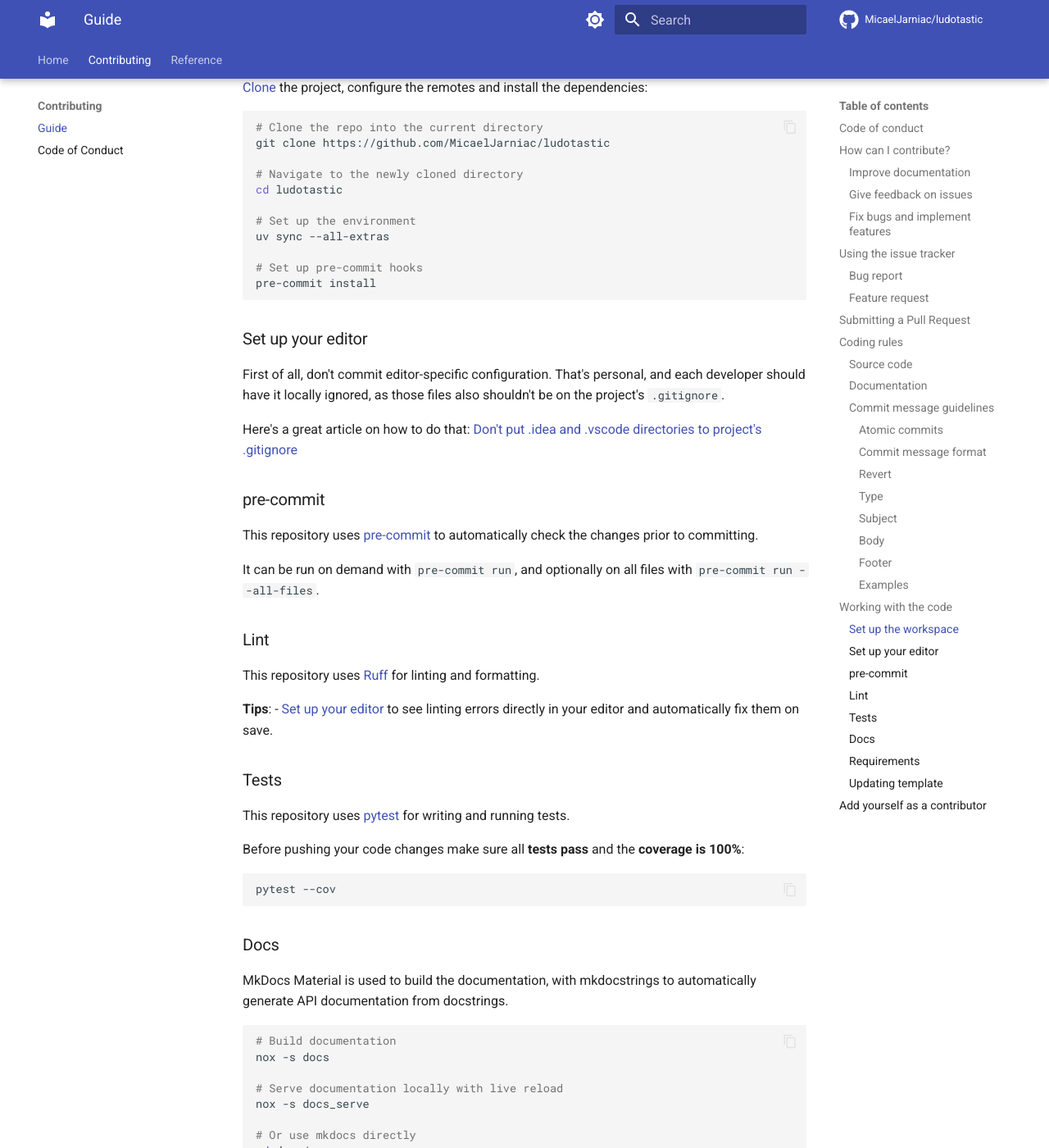
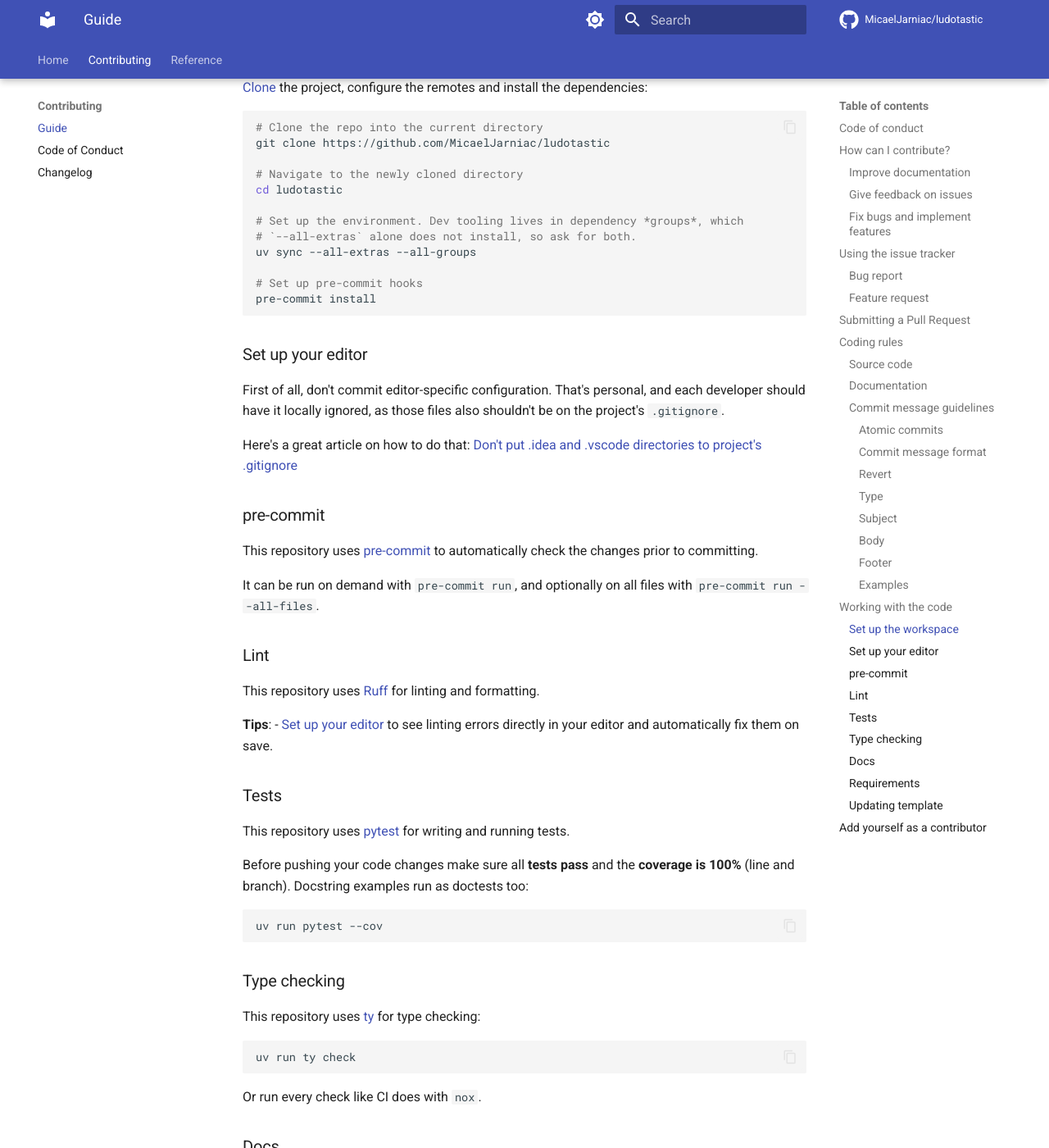
Before and after one commit to KaiqueCarvalho01/ludotastic, an MkDocs documentation site: the page built from docs/CONTRIBUTING.md, in a window 1280 px wide and 1400 px high, scrolled down 5318 px. Shown: the whole window at 82% size. Built offline with MkDocs 1.6.1 and Material for MkDocs 9.7.7, drawn with Linux system fonts in a browser that asks for light colours; comment, search, counter and statistics services are not loaded; the version menu is left out; some of the changed text lies outside the part shown.

Commit message:
chore: port template improvements from pyktane
Both projects come from the same crustypy template commit; these are the
general fixes made downstream in pyktane since then, minus anything
specific to that project. Type checking moves to ty and the project
targets Python 3.14 only.

Python and typing:
- Require Python >= 3.14; update classifiers, .python-version and
  .python-versions.
- Replace mypy with ty, with every rule set to error; nox runs `ty check`.
- Update the README badge, reference, contributing guide and .gitignore.

Release:
- Run semantic-release from the locked `release` dependency group instead
  of the published Docker actions, which resolve a broken GitPython.
- Make attaching assets to the GitHub release non-blocking, so a failed
  upload warns instead of skipping the PyPI publish.
- Pin PSR v10 defaults: allow_zero_version = true, major_on_zero = false,
  and changelog mode "update" with an explicit insertion flag, added to
  docs/CHANGELOG.md. tests/test_changelog.py guards that contract.

CI and tooling:
- Give the CI workflow read-only contents permission.
- Require nox >= 2026.2.9 so sessions survive a second local run.
- Enable branch coverage, fail under 100%, run doctests, and fail tests on
  unclosed resource warnings.
- Ignore CPY001; allow PLR2004/S106/S107 in tests.

Docs:
- Drop the mike version provider and add the changelog to the nav.
- Point reference.md config links at GitHub; fix the hook list.
- Remove the api.md options block that duplicated mkdocs.yml.
- CONTRIBUTING: sync with --all-groups, run mkdocs from the repo root.
- Add SECURITY.md; use conventional commits for the all-contributors bot.

````diff
--- a/docs/CONTRIBUTING.md
+++ b/docs/CONTRIBUTING.md
@@ -63,7 +63,7 @@ Here is a summary of the steps to follow:
 ```bash
 $ git checkout main
 $ git pull upstream main
-$ uv sync --all-extras
+$ uv sync --all-extras --all-groups
 ```
 3. Create a new topic branch (off the main project development branch) to contain your feature, change, or fix:
 ```bash
@@ -208,8 +208,9 @@ git clone https://github.com/MicaelJarniac/ludotastic
 # Navigate to the newly cloned directory
 cd ludotastic
 
-# Set up the environment
-uv sync --all-extras
+# Set up the environment. Dev tooling lives in dependency *groups*, which
+# `--all-extras` alone does not install, so ask for both.
+uv sync --all-extras --all-groups
 
 # Set up pre-commit hooks
 pre-commit install
@@ -238,11 +239,21 @@ This repository uses [Ruff](https://docs.astral.sh/ruff) for linting and formatt
 
 This repository uses [pytest](https://docs.pytest.org) for writing and running tests.
 
-Before pushing your code changes make sure all **tests pass** and the **coverage is 100%**:
+Before pushing your code changes make sure all **tests pass** and the **coverage is 100%** (line and branch). Docstring examples run as doctests too:
 
 ```bash
-pytest --cov
+uv run pytest --cov
 ```
+
+### Type checking
+
+This repository uses [ty](https://docs.astral.sh/ty) for type checking:
+
+```bash
+uv run ty check
+```
+
+Or run every check like CI does with `nox`.
 
 ### Docs
 
@@ -255,8 +266,8 @@ nox -s docs
 # Serve documentation locally with live reload
 nox -s docs_serve
 
-# Or use mkdocs directly
-cd docs/
+# Or use mkdocs directly, from the repository root -- `mkdocs.yml` lives
+# there, not in `docs/`.
 mkdocs build --strict  # Build HTML docs
 mkdocs serve           # Serve with live reload at http://127.0.0.1:8000
 ```
@@ -275,7 +286,7 @@ To update installed packages, run `uv lock --upgrade-package <package name>`.
 
 Always lock the dependencies after updating them, by running `uv lock`.
 
-When updating development requirements, make sure to also update the related pre-commit hooks in [`.pre-commit-config.yaml`](../.pre-commit-config.yaml).
+When updating development requirements, make sure to also update the related pre-commit hooks in [`.pre-commit-config.yaml`](https://github.com/MicaelJarniac/ludotastic/blob/main/.pre-commit-config.yaml).
 
 ### Updating template
 
@@ -285,7 +296,7 @@ When updating development requirements, make sure to also update the related pre
 cruft update
 ```
 
-After updating, the versions of dependencies might change, so use `uv sync --all-extras`.
+After updating, the versions of dependencies might change, so use `uv sync --all-extras --all-groups`.
 
 ## Add yourself as a contributor
 
--- a/mkdocs.yml
+++ b/mkdocs.yml
@@ -119,6 +119,7 @@ nav:
   - Contributing:
     - Guide: CONTRIBUTING.md
     - Code of Conduct: CODE_OF_CONDUCT.md
+    - Changelog: CHANGELOG.md
   - Reference:
     - Tools & Standards: reference.md
     - API Reference: api.md
@@ -131,8 +132,9 @@ extra:
     - icon: fontawesome/brands/python
       link: "https://pypi.org/project/ludotastic"
       name: PyPI Package
-  version:
-    provider: mike
+  # No `version.provider: mike` -- `mike` is not installed and Read the Docs
+  # builds with plain `mkdocs`, so declaring it renders a version selector
+  # backed by a `versions.json` that is never generated.
 
 extra_css:
   - stylesheets/extra.css
--- a/noxfile.py
+++ b/noxfile.py
@@ -79,8 +79,7 @@ def format_files(session: nox.Session) -> None:
 def type_check_code(session: nox.Session) -> None:
     """Type-check code."""
     install(session, groups=["typing"], root=True, extras=True)
-    # mypy --install-types
-    session.run("mypy")
+    session.run("ty", "check")
 
 
 @nox.session(python=python_versions)
````
Also changed, not shown: docs/CHANGELOG.md (+1 -0 lines), docs/README.md (+3 -3 lines), docs/SECURITY.md (added, +5 -0 lines), docs/api.md (+0 -15 lines), docs/reference.md (+8 -10 lines), pyproject.toml (+64 -16 lines), 9 other files.
